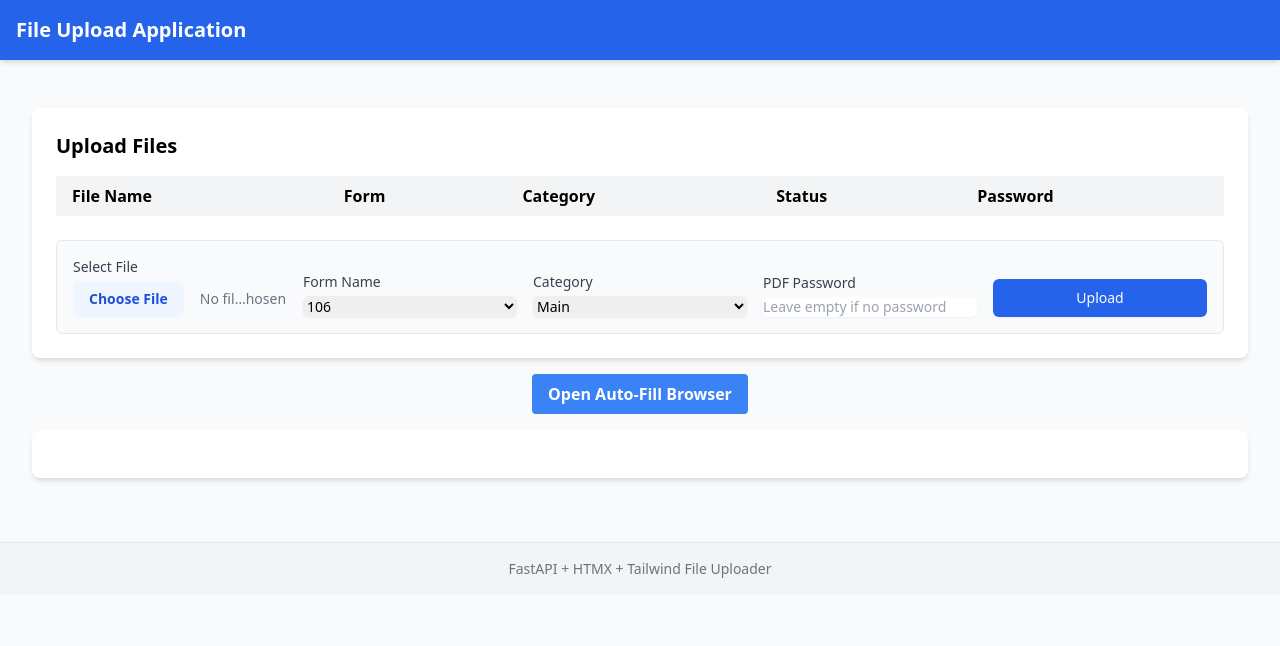
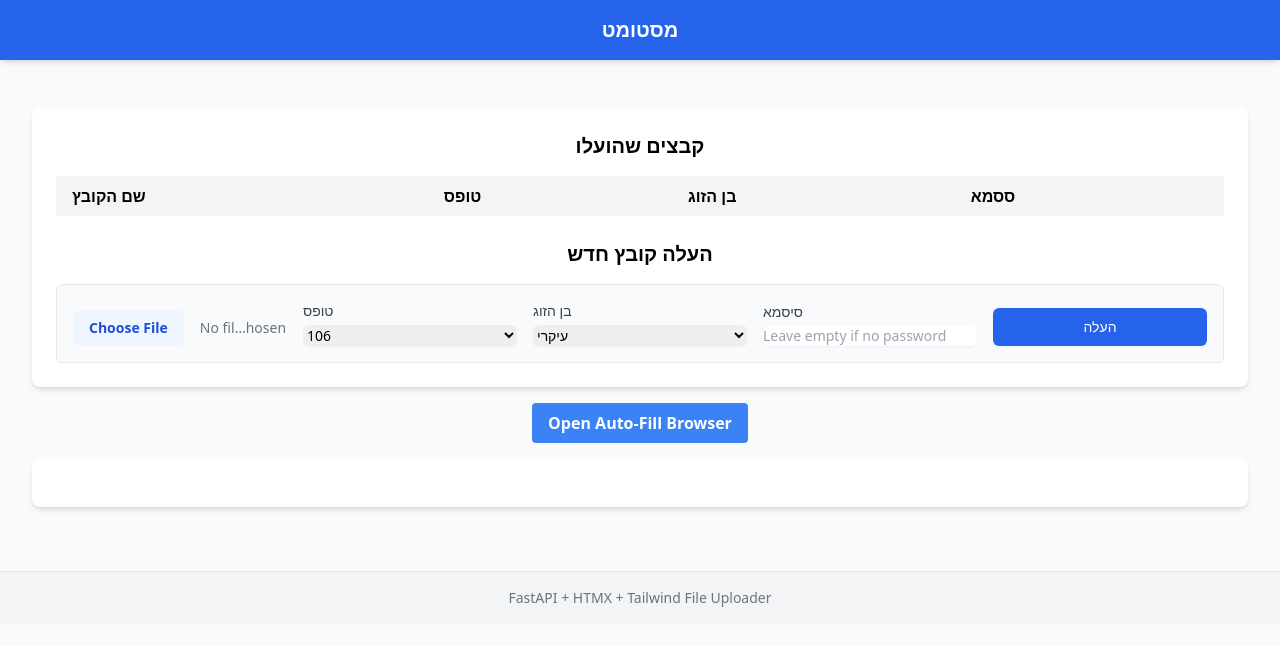
Before and after one commit to sdafni/Auto106, a FastAPI app: page / in a window 1280 px wide. Shown: the top 646 px of the page. Run offline with FastAPI, Linux system fonts and the light colour scheme; lists and menus that the app fills with data are empty; some libraries are stand-ins or nearby versions.

Commit message:
first ui refactor

```diff
--- a/app/main.py
+++ b/app/main.py
@@ -74,6 +74,7 @@ async def upload_file(
 
     # Generate HTML for the stats table
     stats_html = generate_stats_html()
+    password_used = "כן" if password else "לא"
 
     # Return combined HTML fragments
     return f"""
@@ -81,9 +82,8 @@ async def upload_file(
         <td class="py-2 px-4">{file.filename}</td>
         <td class="py-2 px-4">{form_name}</td>
         <td class="py-2 px-4">{category}</td>
-        <td class="py-2 px-4">
-            <span class="px-2 py-1 {status_class} rounded-full text-xs">{status}</span>
-        </td>
+        <td class="py-2 px-4">{password_used}</td>
+
     </tr>
     <script>
         document.getElementById('stats-container').innerHTML = `{stats_html}`;
--- a/app/templates/base.html
+++ b/app/templates/base.html
@@ -20,8 +20,8 @@
 </head>
 <body class="bg-gray-50 min-h-screen">
     <nav class="bg-blue-600 text-white p-4 shadow-md">
-        <div class="container mx-auto">
-            <h1 class="text-xl font-bold">File Upload Application</h1>
+        <div class="container mx-auto flex justify-center">
+            <h1 class="text-xl font-bold text-center">מסטומט</h1>
         </div>
     </nav>
 
--- a/app/templates/index.html
+++ b/app/templates/index.html
@@ -1,19 +1,21 @@
 {% extends "base.html" %}
 
 {% block content %}
+
 <div class="bg-white rounded-lg shadow-md p-6 m-4">
-    <h2 class="text-xl font-semibold mb-4">Upload Files</h2>
+    <div class="flex justify-center mb-4">
+        <h2 class="text-xl font-semibold text-center">קבצים שהועלו</h2>
+    </div>
 
     <div class="mb-6">
         <div class="overflow-x-auto">
             <table class="w-full text-left">
                 <thead class="bg-gray-100">
                     <tr>
-                        <th class="px-4 py-2">File Name</th>
-                        <th class="px-4 py-2">Form</th>
-                        <th class="px-4 py-2">Category</th>
-                        <th class="px-4 py-2">Status</th>
-                        <th class="px-4 py-2">Password</th>
+                        <th class="px-4 py-2">שם הקובץ</th>
+                        <th class="px-4 py-2">טופס</th>
+                        <th class="px-4 py-2">בן הזוג</th>
+                        <th class="px-4 py-2">ססמא</th>
                     </tr>
                 </thead>
                 <tbody id="files-container">
@@ -21,11 +23,11 @@
                 </tbody>
             </table>
         </div>
-
-
     </div>
 
-
+    <div class="flex justify-center mt-4 mb-2">
+        <h2 class="text-xl font-semibold text-center">העלה קובץ חדש</h2>
+    </div>
     <!-- File Upload Form (Hidden by Default) -->
     <div id="file-form-container" class=" mt-4 p-4 border border-gray-200 rounded-md bg-gray-50 fade-in">
         <form
@@ -38,7 +40,6 @@
             class="grid grid-cols-1 md:grid-cols-5 gap-4 items-end">
 
             <div class="col-span-1">
-                <label class="block text-sm font-medium text-gray-700 mb-1">Select File</label>
                 <input
                     type="file"
                     name="file"
@@ -52,7 +53,7 @@
             </div>
 
             <div class="col-span-1">
-                <label class="block text-sm font-medium text-gray-700 mb-1">Form Name</label>
+                <label class="block text-sm font-medium text-gray-700 mb-1">טופס</label>
                 <select
                     name="form_name"
                     required
@@ -69,18 +70,18 @@
             </div>
 
             <div class="col-span-1">
-                <label class="block text-sm font-medium text-gray-700 mb-1">Category</label>
+                <label class="block text-sm font-medium text-gray-700 mb-1">בן הזוג</label>
                 <select
                     name="category"
                     required
                     class="block w-full rounded-md border-gray-300 shadow-sm focus:border-blue-500 focus:ring-blue-500 sm:text-sm">
-                    <option value="main" selected>Main</option>
-                    <option value="partner">Partner</option>
+                    <option value="main" selected>עיקרי</option>
+                    <option value="partner">השני</option>
                 </select>
             </div>
 
             <div class="col-span-1">
-                <label class="block text-sm font-medium text-gray-700 mb-1">PDF Password</label>
+                <label class="block text-sm font-medium text-gray-700 mb-1">סיסמא</label>
                 <input
                         type="password"
                         name="pdf_password"
@@ -92,7 +93,7 @@
             <button
                     type="submit"
                     class="w-full py-2 px-4 border border-transparent rounded-md shadow-sm text-sm font-medium text-white bg-blue-600 hover:bg-blue-700 focus:outline-none focus:ring-2 focus:ring-offset-2 focus:ring-blue-500">
-                    Upload
+                    העלה
                 </button>
             </div>
         </form>
```
